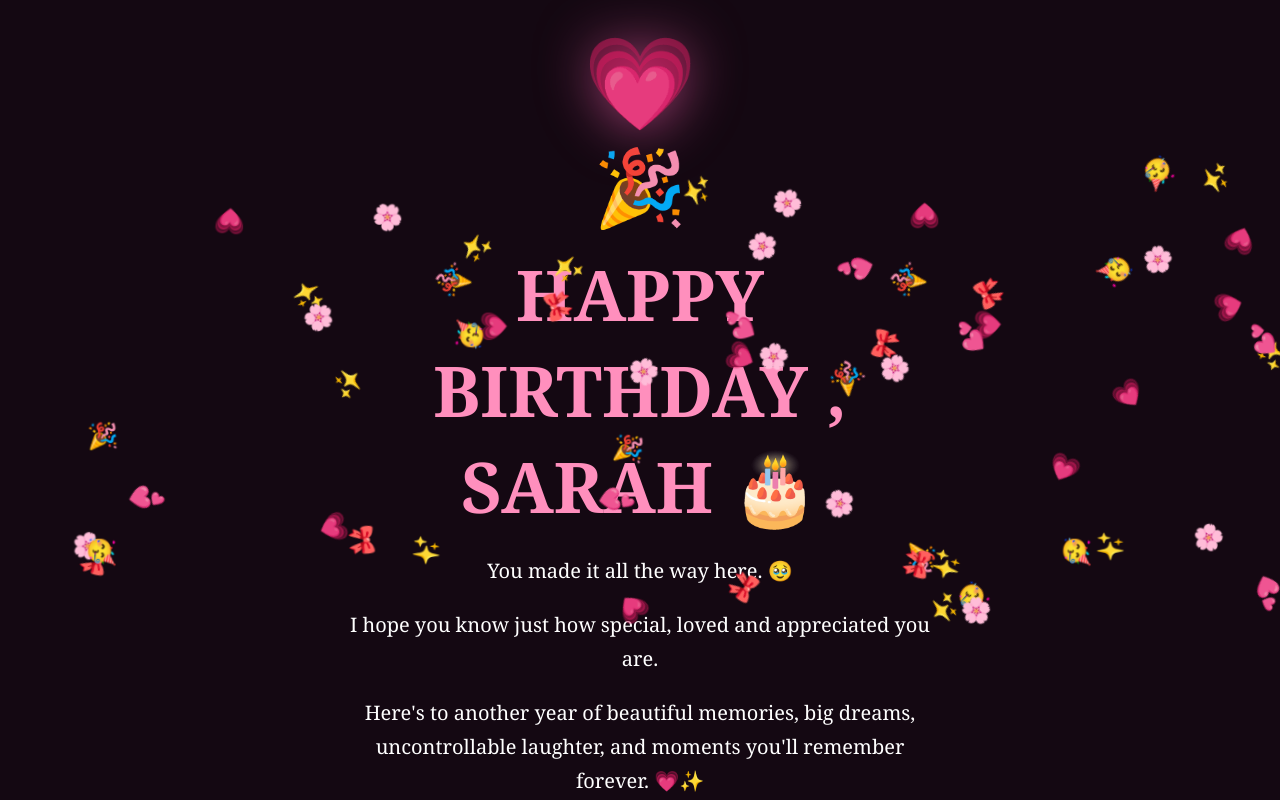
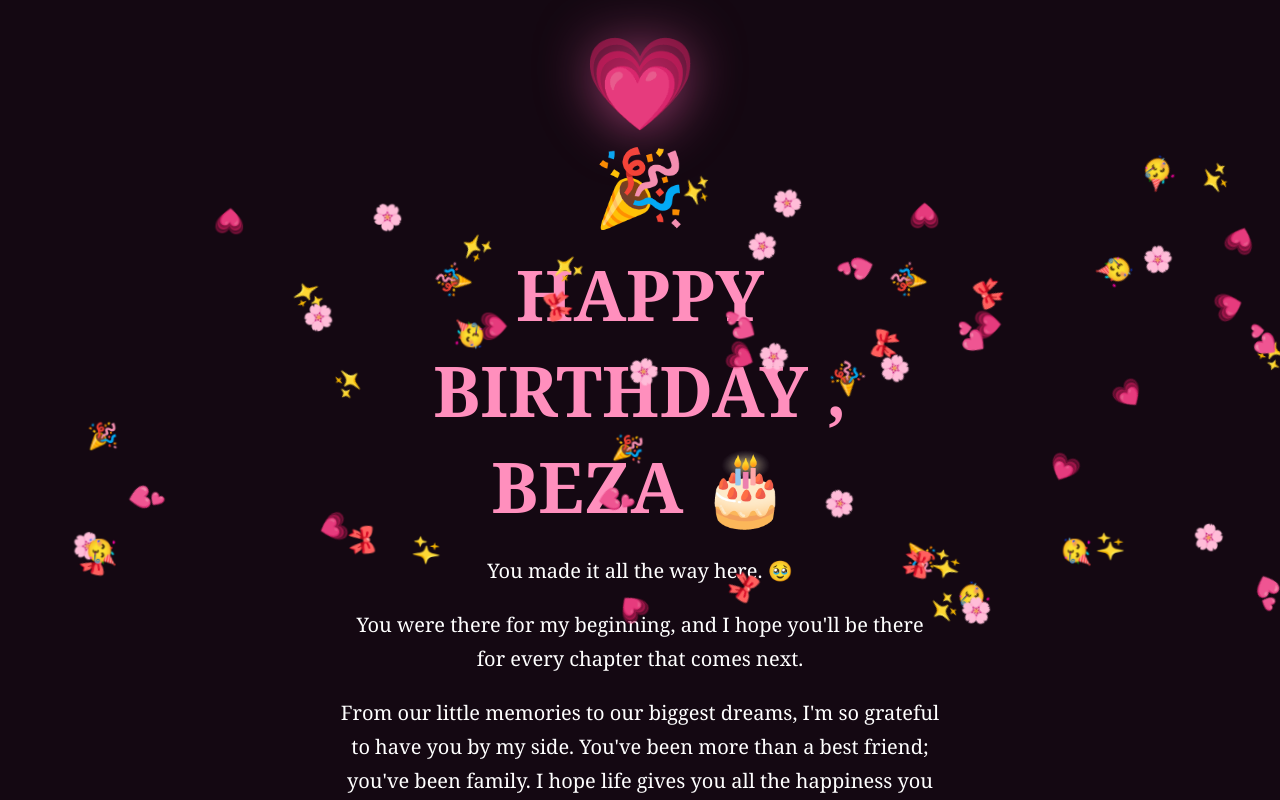
Before and after one commit to luvpages/Beza, a plain HTML site: page surprise.html in a window 1280 px wide. Both pictures are taken after a click on the button "Open One Last Surprise 💗". Shown: the top 800 px of the page. Drawn offline with Linux system fonts and the light colour scheme.

Commit message:
Update surprise.html

```diff
--- a/surprise.html
+++ b/surprise.html
@@ -159,20 +159,23 @@ Open One Last Surprise 💗
 <div class="big-heart">💗</div>
 <div style="font-size:75px;">🎉</div>
 
-<h1>HAPPY BIRTHDAY , SARAH 🎂</h1>
+<h1>HAPPY BIRTHDAY , BEZA 🎂</h1>
 
 <p>
 You made it all the way here. 🥹
 </p>
 
 <p>
-I hope you know just how special, loved and appreciated you are.
+You were there for my beginning,
+  and I hope you'll be there for every chapter that comes next.
 </p>
 
 <p>
-Here's to another year of beautiful memories,
-big dreams, uncontrollable laughter,
-and moments you'll remember forever. 💗✨
+From our little memories to our biggest dreams,
+  I'm so grateful to have you by my side.
+  You've been more than a best friend; you've been family.
+  I hope life gives you all the happiness you deserve.
+  Happy birthday to my forever person. I love you endlessly. ❤️🥹
 </p>
 
 <p style="font-size:35px;">
```
